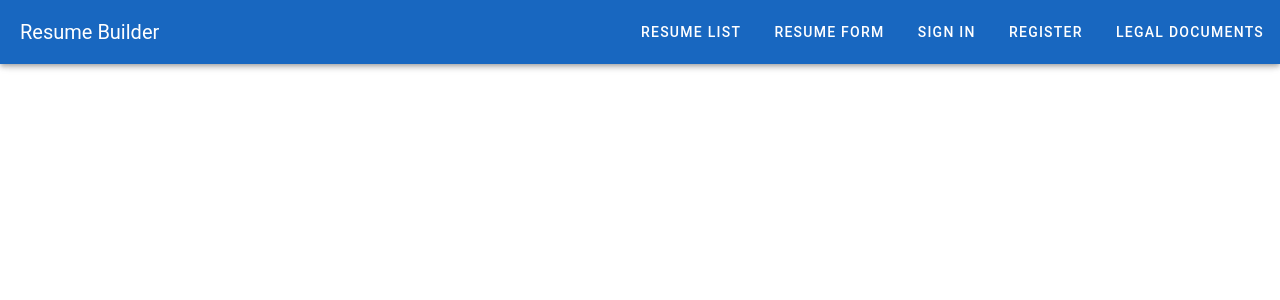
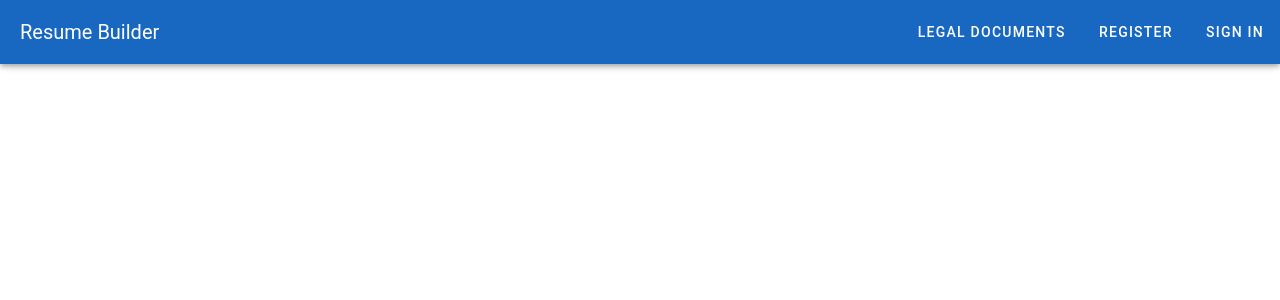
Before and after one commit to YuvalItzhaki/resume-builder, a Vue app: page / in a window 1280 px wide. Shown: the top 300 px of the page. Built offline with nearby package versions, Linux system fonts and the light colour scheme; no server answers.

Commit message:
Hide resume-list and resume-form buttons if the user is not login

```diff
--- a/src/components/Navbar.vue
+++ b/src/components/Navbar.vue
@@ -1,11 +1,11 @@
 <template>
   <div>
-    <v-btn text @click="navigate('/resume-list')">Resume List</v-btn>
-    <v-btn text @click="navigate('/create-resume')">Resume Form</v-btn>
+    <v-btn v-if="authStore.isAuthenticated" text @click="navigate('/resume-list')">Resume List</v-btn>
+    <v-btn v-if="authStore.isAuthenticated" text @click="navigate('/create-resume')">Resume Form</v-btn>
+    <v-btn text @click="navigate('/legal-documents')">Legal Documents</v-btn>
+    <v-btn v-if="!authStore.isAuthenticated" text @click="navigate('/register')">Register</v-btn>
     <v-btn v-if="!authStore.isAuthenticated" text @click="navigate('/login')">Sign in</v-btn>
-    <v-btn v-if="!authStore.isAuthenticated" text @click="navigate('/register')">Register</v-btn>
     <v-btn v-if="authStore.isAuthenticated" text @click="handleLogout">Logout</v-btn>
-    <v-btn text @click="navigate('/legal-documents')">Legal Documents</v-btn>
   </div>
 </template>
 
```
